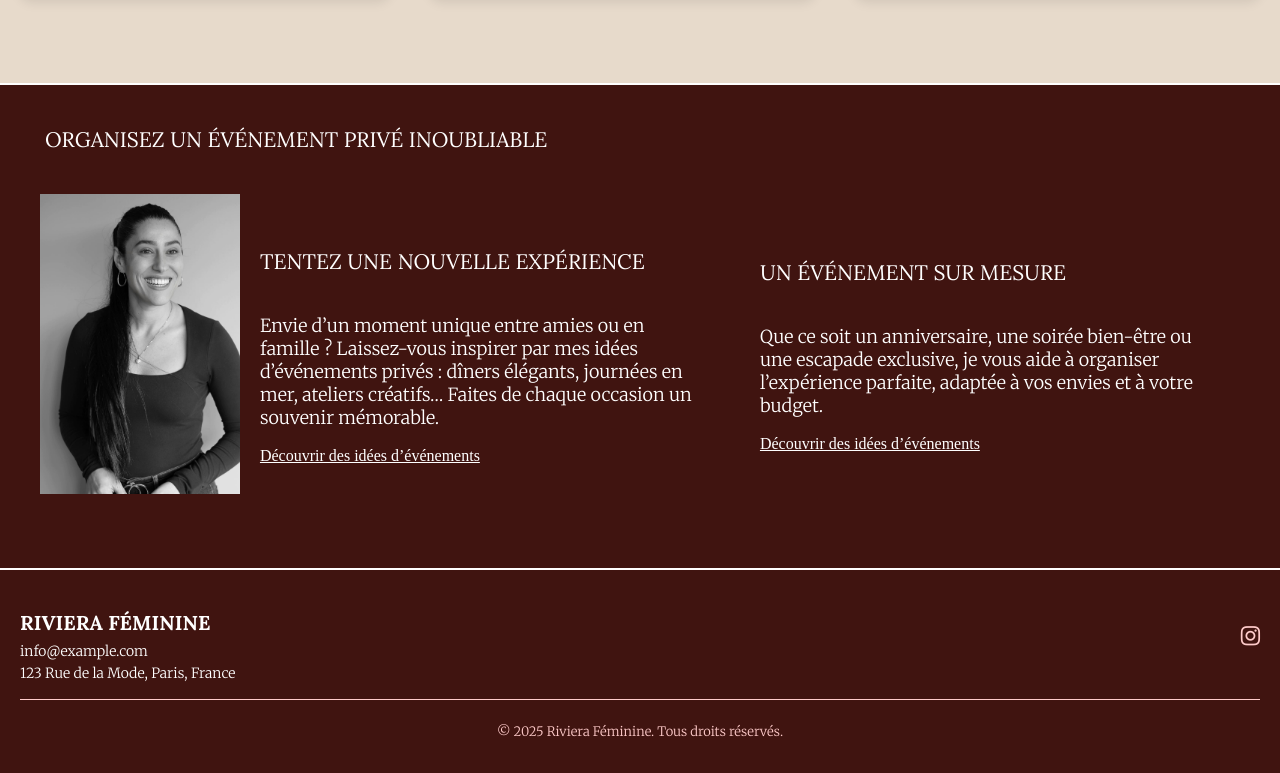
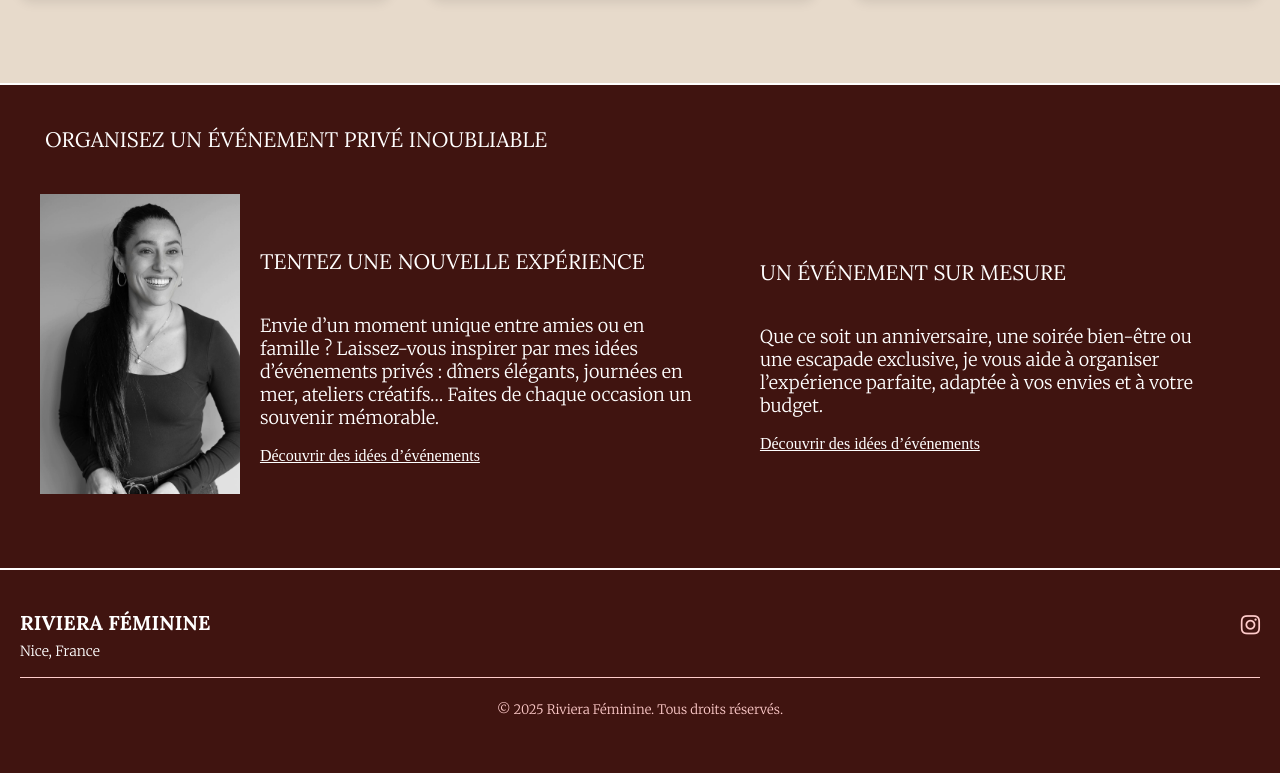
Before and after one commit to D-Fariello/EventPlanner, a React (Vite) app in the folder EventPlanner/: page / in a window 1280 px wide. Shown: the part 1336-2109 px from the top of the page. After the commit the page ends 2087 px from the top, so only its background shows below. Built offline with nearby package versions, Linux system fonts and the light colour scheme; a web font is replaced by a local one.

Commit message:
chore: deleted email address information

```diff
--- a/EventPlanner/src/components/Footer.jsx
+++ b/EventPlanner/src/components/Footer.jsx
@@ -8,8 +8,7 @@ const Footer = () => {
       <div className="footer-top">
         <div className="footer-brand">
           <h3 className="company-name">Riviera Féminine</h3>
-          <p className="company-email">info@example.com</p>
-          <p className="company-address">123 Rue de la Mode, Paris, France</p>
+          <p className="company-address">Nice, France</p>
         </div>
 
         <div className="footer-socials">
```
